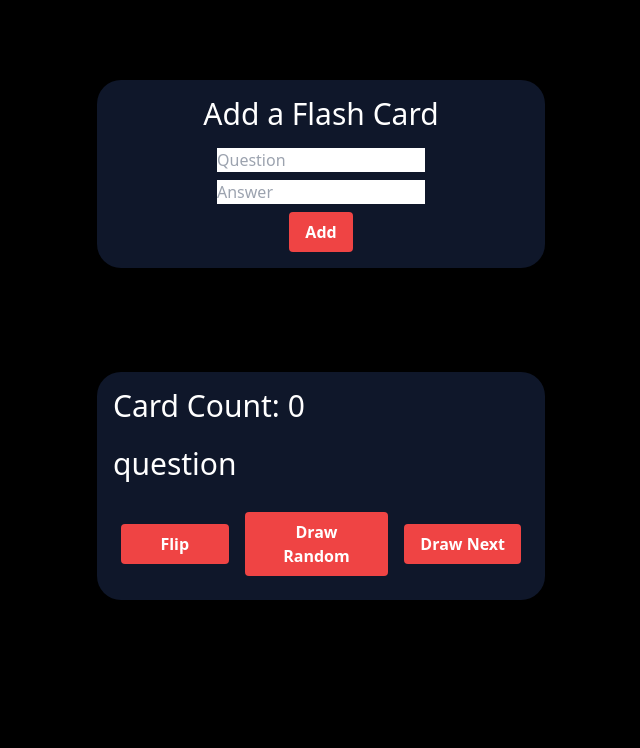
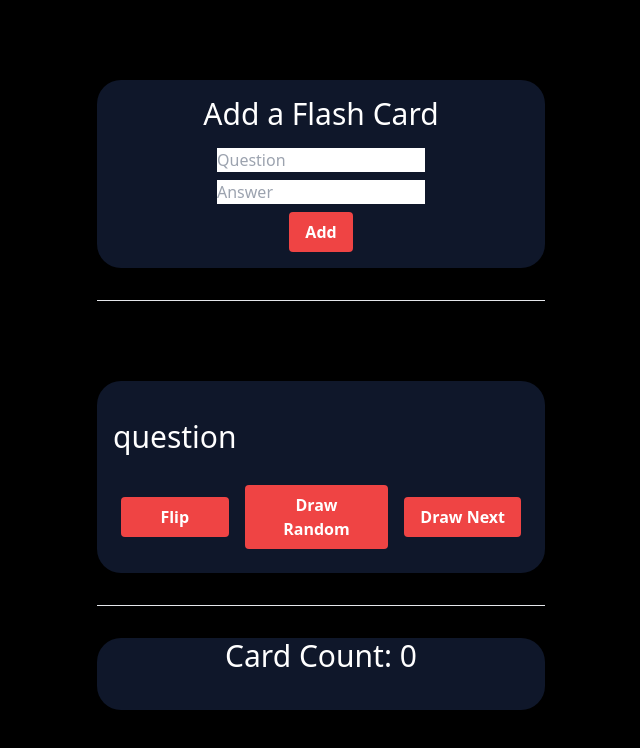
Before and after one commit to remilebeau/flashcards, a React (Vite) app: page / in a window 1280 px wide. Shown: the top 748 px of the page, without its empty margins (319-959 px from the left). Built offline with nearby package versions, Linux system fonts and the light colour scheme.

Commit message:
UI improvements. Work in progress

```diff
--- a/src/App.tsx
+++ b/src/App.tsx
@@ -5,7 +5,7 @@ function App() {
   return (
     <main className="min-h-screen bg-black text-white max-w-md mx-auto">
       <AddFlashCard />
-      <br />
+      <hr className="my-8" />
       <FlashCard />
     </main>
   );
--- /dev/null
+++ b/src/features/FlashCards/CardCount.tsx
@@ -0,0 +1,5 @@
+const CardCount = () => {
+  return <div>CardCount</div>;
+};
+
+export default CardCount;
--- a/src/features/FlashCards/FlashCard.tsx
+++ b/src/features/FlashCards/FlashCard.tsx
@@ -47,9 +47,8 @@ const FlashCard = () => {
   }, [flashCards.flashcards]);
 
   return (
+    <>
       <section className="bg-slate-900 mt-20 p-4 rounded-3xl">
-      {/* card count */}
-      <h2 className="text-3xl text-white">Card Count: {cardCount}</h2>
         <section className="grid grid-rows-2 items-center justify-center">
           <h1 className="text-3xl text-white">
             {showAnswer ? answer : question}
@@ -82,7 +81,13 @@ const FlashCard = () => {
             Draw Next
           </button>
         </section>
+        {/* card count */}
       </section>
+      <hr className="my-8" />
+      <section className="bg-slate-900 rounded-3xl grid grid-rows-2 items-center justify-center">
+        <h2 className="text-3xl text-white">Card Count: {cardCount}</h2>
+      </section>
+    </>
   );
 };
 
--- a/src/features/FlashCards/ImportFlashCards.tsx
+++ b/src/features/FlashCards/ImportFlashCards.tsx
@@ -1,15 +1,5 @@
-import { useState } from "react";
+const ImportFlashCards = () => {
+  return <div>ImportFlashCards</div>;
+};
 
-export default function ImportFlashCards() {
-  const [flashCards, setFlashCards] = useState([]);
-  return (
-    <form>
-      {/* form to import flashcards in the form of a json */}
-      <textarea name="questions" id="questions" cols={30} rows={10}></textarea>
-
-      {/* array length will always be even */}
-      {/* array will always start with question1 */}
-      {/* [question1, answer1, question2, answer2] */}
-    </form>
-  );
-}
+export default ImportFlashCards;
```
Lines whose indentation alone changed are shown as unchanged.
